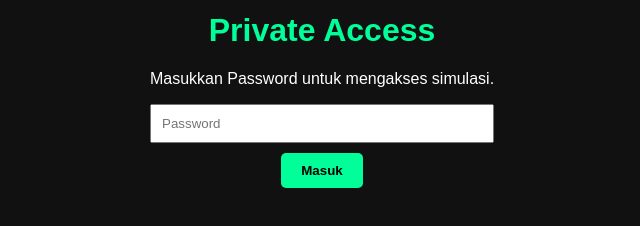
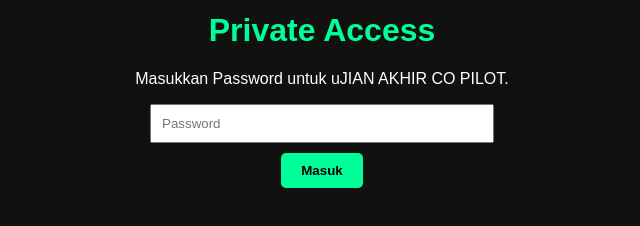
Before and after one commit to umbumuria/COPILOTCHECK, a plain HTML site: page index.html in a window 1280 px wide. Shown: the part 126-352 px from the top of the page, 318-958 px from the left. Drawn offline with Linux system fonts and the light colour scheme.

Commit message:
Update index.html

```diff
--- a/index.html
+++ b/index.html
@@ -57,7 +57,7 @@ input[type="password"] {
 
 <div id="loginBox">
     <h1>Private Access</h1>
-    <p>Masukkan Password untuk mengakses simulasi.</p>
+    <p>Masukkan Password untuk uJIAN AKHIR CO PILOT.</p>
     <input type="password" id="passwordInput" placeholder="Password">
     <br>
     <button onclick="checkPassword()">Masuk</button>
```
